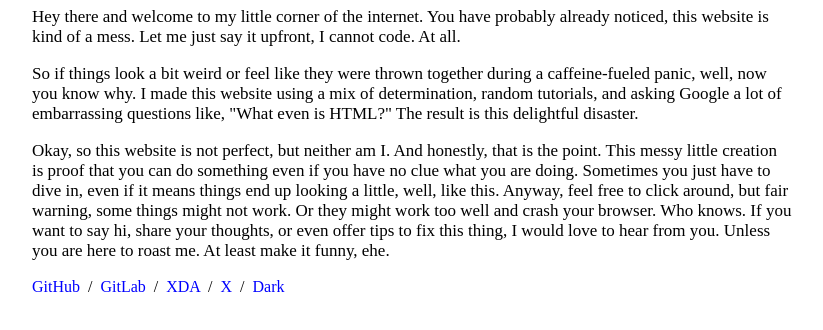
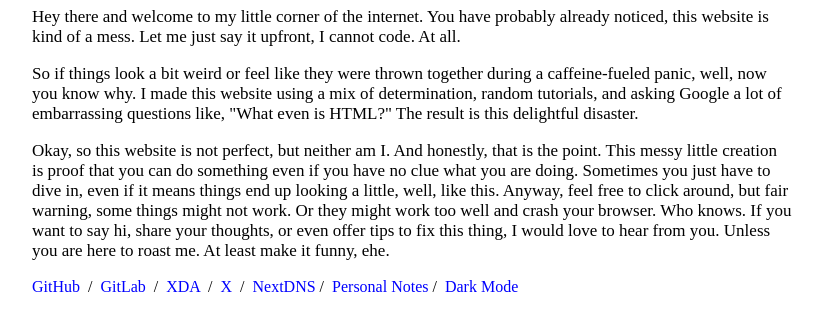
Before and after one commit to neroices/slce.moe, a plain HTML site: page index.html in a window 1280 px wide. Shown: the part 352-682 px from the top of the page, without its empty margins (228-1051 px from the left). Drawn offline with Linux system fonts and the light colour scheme.

Commit message:
Add more links

```diff
--- a/index.html
+++ b/index.html
@@ -131,7 +131,9 @@
             <a href="https://xdaforums.com/m/alicization.10996241/">XDA</a>
             &nbsp;/&nbsp;
             <a href="https://x.com/letsmakeices">X</a> &nbsp;/&nbsp;
-            <a href="#" class="toggle" onclick="toggleDarkMode()">Dark</a>
+            <a href="https://nextdns.io/?from=bskxrt52">NextDNS</a>&nbsp;/&nbsp;
+            <a href="https://notes.slce.moe">Personal Notes</a>&nbsp;/&nbsp;
+            <a href="#" class="toggle" onclick="toggleDarkMode()">Dark Mode</a>
         </div>
 
         <script>
@@ -139,8 +141,8 @@
                 document.body.classList.toggle("dark-mode");
 
                 const toggleText = document.body.classList.contains("dark-mode")
-                    ? "Light"
-                    : "Dark";
+                    ? "Light Mode"
+                    : "Dark Mode";
                 document.querySelector(".toggle").textContent = toggleText;
             }
         </script>
```
